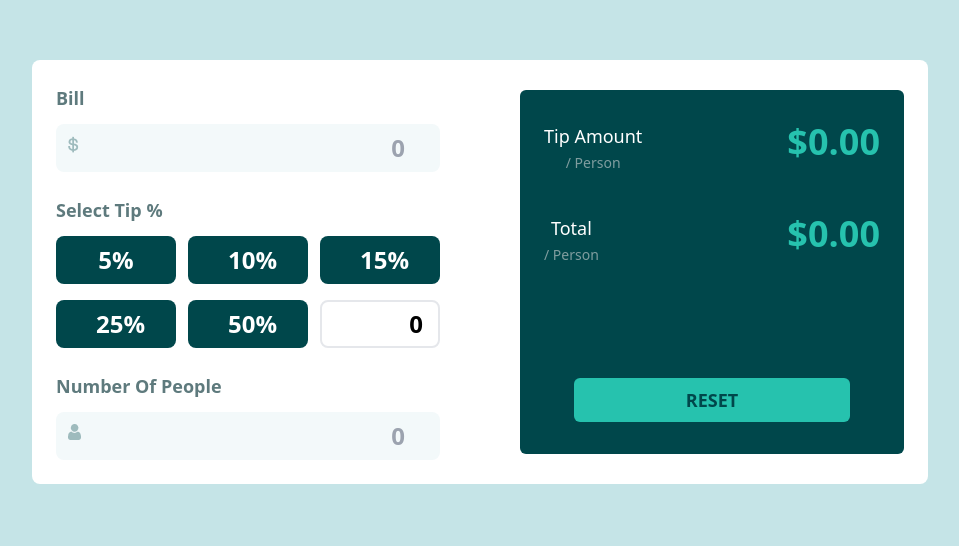
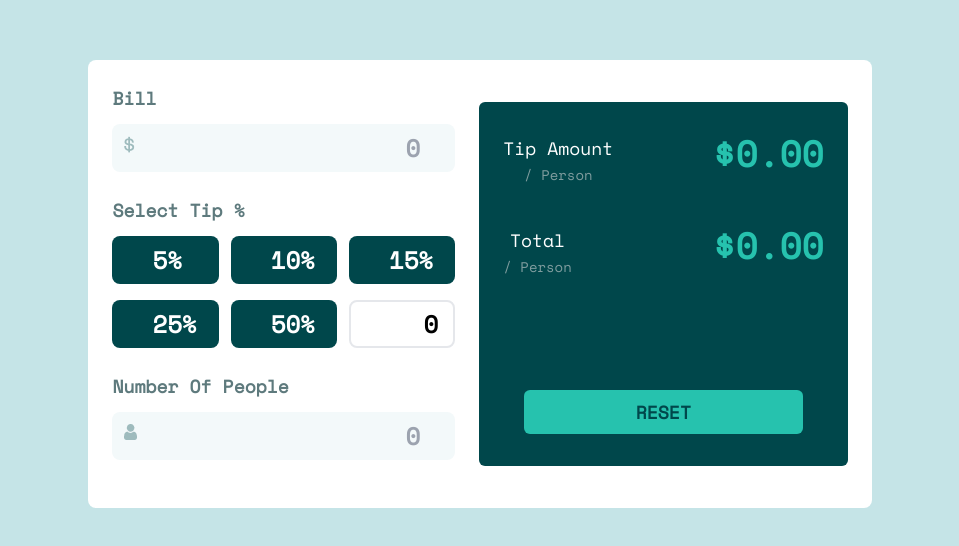
Before and after one commit to zura-doganadze/Tip-Calculator-With-React, a React (Vite) app: page / in a window 1280 px wide. Shown: the part 116-662 px from the top of the page, without its empty margins (160-1119 px from the left). Built offline with nearby package versions, Linux system fonts and the light colour scheme.

Commit message:
add font style

```diff
--- a/src/App.jsx
+++ b/src/App.jsx
@@ -1,7 +1,6 @@
 import $ from "../src/assets/img/$.png";
 import person from "../src/assets/img/person.icon.png";
 import { useState } from "react";
-import spaceMemo from "../src/assets/font/SpaceMono-Bold.ttf";
 
 import "./App.css";
 
@@ -16,9 +15,9 @@ function App() {
   const total = bill / people + tipAmount;
   console.log(tip);
   return (
-    <div className="flex  max-w-4xl w-full mt-36 ">
-      <div className="flex items-center justify-between max-w-4xl w-full bg-white py-6 px-6 rounded-lg">
-        <div className="left-content max-w-sm w-full ">
+    <div className="flex max-w-4xl w-full ">
+      <div className="flex md:flex-row flex-col items-center justify-between max-w-4xl w-full bg-white py-6 px-6 rounded-lg">
+        <div className="left-content max-w-sm w-full mr-6 mb-6">
           <div className="w-full flex flex-col items-start">
             <h2 className="capitalize mb-3 font-bold text-lg text-h2-color">
               bill
@@ -44,7 +43,7 @@ function App() {
               {data.map((item, index) => {
                 return (
                   <button
-                    className="bg-percent-btn px-10 py-2 rounded-lg text-white font-bold text-2xl hover:bg-btn-active"
+                    className="bg-percent-btn md:px-10 py-2 rounded-lg text-white font-bold text-2xl hover:bg-btn-active"
                     key={index}
                     onClick={() => setTip(item)}
                   >
@@ -73,8 +72,8 @@ function App() {
                 min={0}
                 placeholder="0"
                 className="bg-input-bg w-full px-5 py-2 flex text-end text-2xl text-input-txt
-                            font-bold rounded-lg cursor-pointer hover:border-solid
-                            hover:border-2 hover:border-btn-active-color "
+                            font-bold rounded-lg cursor-pointer
+                            hover:border-solid hover:border-2 hover:border-btn-active-color"
                 value={people}
                 onChange={(event) => setPeople(parseInt(event.target.value))}
               />
@@ -119,7 +118,7 @@ function App() {
           </div>
           <div className="mb-8">
             <button
-              className="bg-reset-bg px-28 py-2 text-lg font-bold text-reset-btn-color
+              className="bg-reset-bg md:px-28 px-12s py-2 text-lg font-bold text-reset-btn-color
                     rounded-md cursor-pointer uppercase hover:bg-btn-active"
               onClick={() => window.location.reload()}
             >
--- a/src/index.css
+++ b/src/index.css
@@ -1,16 +1,21 @@
+@import url("https://fonts.googleapis.com/css2?family=Barlow&family=Barlow+Condensed:wght@500&family=Montserrat:wght@500&family=Space+Mono&display=swap");
 @tailwind base;
 @tailwind components;
 @tailwind utilities;
 
-
-html {
-    background-color: hsl(185, 41%, 84%);
+body {
+  max-width: 1280px;
+  text-align: center;
+  display: flex;
+  align-items: center;
+  justify-content: center;
+  background-color: hsl(185, 41%, 84%);
+  font-family: "Space Mono", monospace;
+  overflow: hidden;
+  height: 100vh;
 }
-#root {
-    max-width: 1280px;
-    margin: 0 auto;
-    padding: 2rem;
-    text-align: center;
-    display: flex;
-    justify-content: center;
+* {
+  margin: 0;
+  padding: 0;
+  box-sizing: border-box;
 }
```
Also changed, not shown: src/assets/font/SpaceMono-Bold.ttf (deleted).
